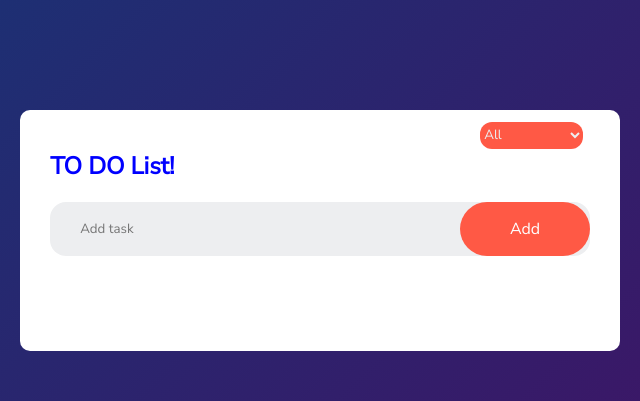
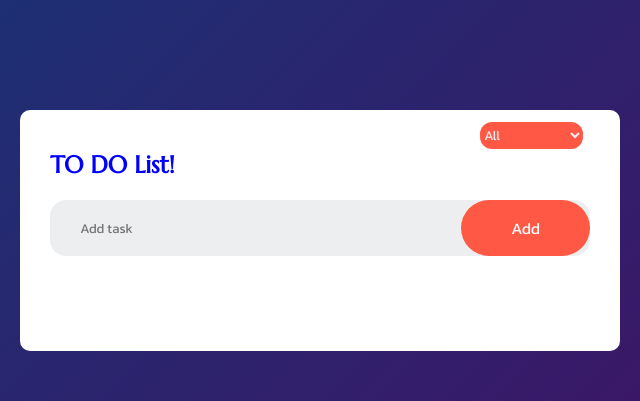
Before and after one commit to codax69/Todo-By-Codax, a plain HTML site: page index.html in a window 1280 px wide. Shown: the top 401 px of the page, 317-957 px from the left. Drawn offline with Linux system fonts and the light colour scheme.

Commit message:
25 Jan Code Font Change

```diff
--- a/index.html
+++ b/index.html
@@ -1,17 +1,16 @@
 <!DOCTYPE html>
 <html lang="en">
-
   <head>
-    <meta charset="UTF-8">
-    <meta name="viewport" content="width=device-width, initial-scale=1.0">
-    <link rel="stylesheet" href="style.css">
+    <meta charset="UTF-8" />
+    <meta name="viewport" content="width=device-width, initial-scale=1.0" />
+    <link rel="stylesheet" href="style.css" />
     <title>To Do List!</title>
   </head>
 
   <body>
     <div class="cont">
       <div class="todo-app">
-            <h2>TO DO List!</h2>
+        <h2 class="head">TO DO List!</h2>
         <select class="filter-todos">
           <option value="all">All</option>
           <option value="completed">Completed</option>
@@ -19,8 +18,8 @@
         </select>
 
         <div class="row">
-                <input type="text" value="" id="input-box" placeholder="Add task"> <button
-                    onclick="addTask()">Add</button>
+          <input type="text" value="" id="input-box" placeholder="Add task" />
+          <button onclick="addTask()">Add</button>
         </div>
 
         <ul id="list-cont">
@@ -32,5 +31,4 @@
     </div>
   </body>
   <script src="script.js"></script>
-
 </html>
--- a/script.js
+++ b/script.js
@@ -1,88 +1,84 @@
-const inputBox = document.getElementById('input-box')
-const listCont = document.getElementById('list-cont')
+const inputBox = document.getElementById("input-box");
+const listCont = document.getElementById("list-cont");
 
-inputBox.addEventListener('keyup', (e) => {
-    if (e.key === 'Enter') {
-        addData(inputBox.value)
-        inputBox.value = ''
-        saveData()
+inputBox.addEventListener("keyup", (e) => {
+  if (e.key === "Enter") {
+    addData(inputBox.value);
+    inputBox.value = "";
+    saveData();
   }
-
-})
+});
 
 const addData = (item) => {
-    if(item == ""){
-        alert("Write Something First......!")
+  if (item == "") {
+    alert("Write Something First......!");
   }
-    let li = document.createElement('li')
-    li.innerHTML = `${item}`
-    li.classList.add("uncompleted")
-    listCont.appendChild(li)
-    let span = document.createElement('span')
-    span.innerHTML = '\u00d7'
-    li.appendChild(span)
-    saveData()
-}
+  let li = document.createElement("li");
+  li.innerHTML = `${item}`;
+  li.classList.add("uncompleted");
+  listCont.appendChild(li);
+  let span = document.createElement("span");
+  span.innerHTML = "\u00d7";
+  li.appendChild(span);
+  saveData();
+};
 
 const addTask = () => {
-    if(inputBox.value == ""){
-        alert("Write Something First......!")
+  if (inputBox.value == "") {
+    alert("Write Something First......!");
+  } else {
+    let LI = document.createElement("li");
+    LI.innerHTML = inputBox.value;
+    LI.classList.add("uncompleted");
+    listCont.appendChild(LI);
+    let SPAN = document.createElement("span");
+    SPAN.innerHTML = "\u00d7";
+    LI.appendChild(SPAN);
+    saveData();
   }
-    else{
-        let LI = document.createElement('li')
-        LI.innerHTML = inputBox.value
-        LI.classList.add("uncompleted")
-        listCont.appendChild(LI)
-        let SPAN = document.createElement('span')
-        SPAN.innerHTML = '\u00d7'
-        LI.appendChild(SPAN)
-        saveData()
+  inputBox.value = "";
+};
+
+listCont.addEventListener("click", (e) => {
+  if (e.target.tagName === "LI") {
+    e.target.classList.toggle("checked");
+    e.target.classList.toggle("completed");
+    e.target.classList.toggle("uncompleted");
+    saveData();
+  } else if (e.target.tagName === "SPAN") {
+    e.target.parentElement.remove();
+    saveData();
   }
-    inputBox.value = ''
-}
+});
 
-listCont.addEventListener('click', (e) => {
-    if (e.target.tagName === "LI") {
-        e.target.classList.toggle('checked')
-        e.target.classList.toggle('completed')
-        e.target.classList.toggle('uncompleted')
-        saveData()
-    }
-    else if (e.target.tagName === 'SPAN') {
-        e.target.parentElement.remove()
-        saveData()
-    }
-})
-
-const saveData = () => localStorage.setItem('data', listCont.innerHTML)
+const saveData = () => localStorage.setItem("data", listCont.innerHTML);
 
 const showData = () => {
-    listCont.innerHTML = localStorage.getItem("data")
-}
-showData()
-
-
+  listCont.innerHTML = localStorage.getItem("data");
+};
+showData();
 
 const filterOption = document.querySelector(".filter-todos"); //select filter
 
 filterOption.addEventListener("change", filterTodo); //add addEventListener on filter
-function filterTodo(e) {   //run function with e parameter
+function filterTodo(e) {
+  //run function with e parameter
 
   const filterValue = e.target.value; // create variable filterValue
   console.log(filterValue);
 
-    const todos = listCont.children;  //create variable todos and select list child
+  const todos = listCont.children; //create variable todos and select list child
 
-    for (let i = 0; i < todos.length; i++) { // run for loop
-        const todo = todos[i];    //create todo variable and print todos[i]
+  for (let i = 0; i < todos.length; i++) {
+    // run for loop
+    const todo = todos[i]; //create todo variable and print todos[i]
 
-        if (todo.classList.contains(filterValue)) {  // use if else statement
+    if (todo.classList.contains(filterValue)) {
+      // use if else statement
       todo.style.display = "block";
-        }
-        else if(filterValue == "all"){
+    } else if (filterValue == "all") {
       todo.style.display = "block";
-        }
-        else {
+    } else {
       todo.style.display = "none";
     }
   }
--- a/style.css
+++ b/style.css
@@ -1,8 +1,9 @@
-@import url('https://fonts.googleapis.com/css2?family=Nunito+Sans:opsz@6..12&display=swap');
+@import url("https://fonts.googleapis.com/css2?family=Kanit&display=swap");
+@import url("https://fonts.googleapis.com/css2?family=Marcellus&display=swap");
 * {
   margin: 0;
   padding: 0;
-    font-family: "Nunito Sans";
+  font-family: "Kanit", sans-serif;
 }
 
 .cont {
@@ -39,7 +40,12 @@
   padding-left: 20px;
   margin-bottom: 25px;
 }
-
+.head {
+  font-family: "Marcellus", serif;
+}
+option{
+    border-radius: 12px;
+}
 input {
   /* flex: 1; */
   border: none;
@@ -70,7 +76,7 @@ ul li {
 }
 
 ul li::before {
-    content: '';
+  content: "";
   position: absolute;
   height: 28px;
   width: 28px;
@@ -121,12 +127,12 @@ span:hover {
   height: 27px;
 }
 
-@media screen and (max-width:450px) {
+@media screen and (max-width: 450px) {
   .cont {
     height: 100vh;
     width: 96vw;
   }
-    .filter-todos{
+  .filter-todos {
     right: 10px;
   }
 
@@ -138,7 +144,7 @@ span:hover {
   }
 }
 
-@media screen and (max-width:375px) {
+@media screen and (max-width: 375px) {
   .cont {
     height: 100vh;
     width: 95vw;
@@ -149,10 +155,10 @@ span:hover {
   button {
     padding: 11px 23px;
   }
-    input{
+  input {
     padding-right: 5px;
   }
-    .row{
+  .row {
     padding: 0;
   }
 }
```
Lines whose indentation alone changed are shown as unchanged.
